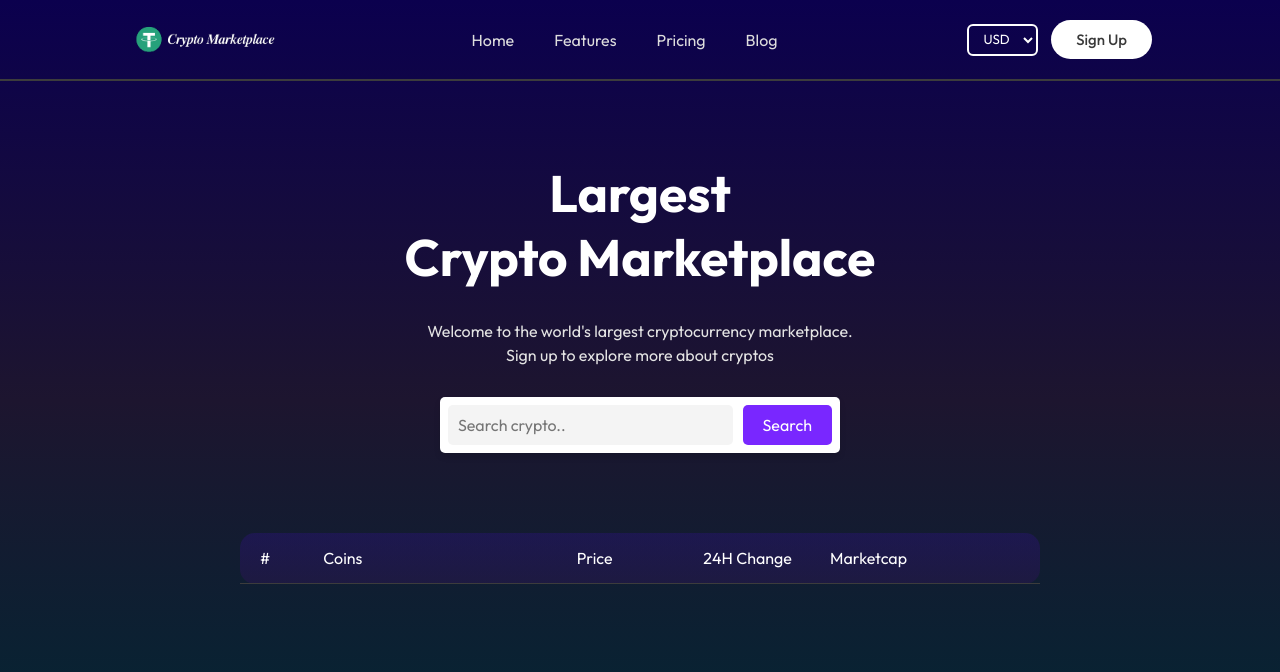
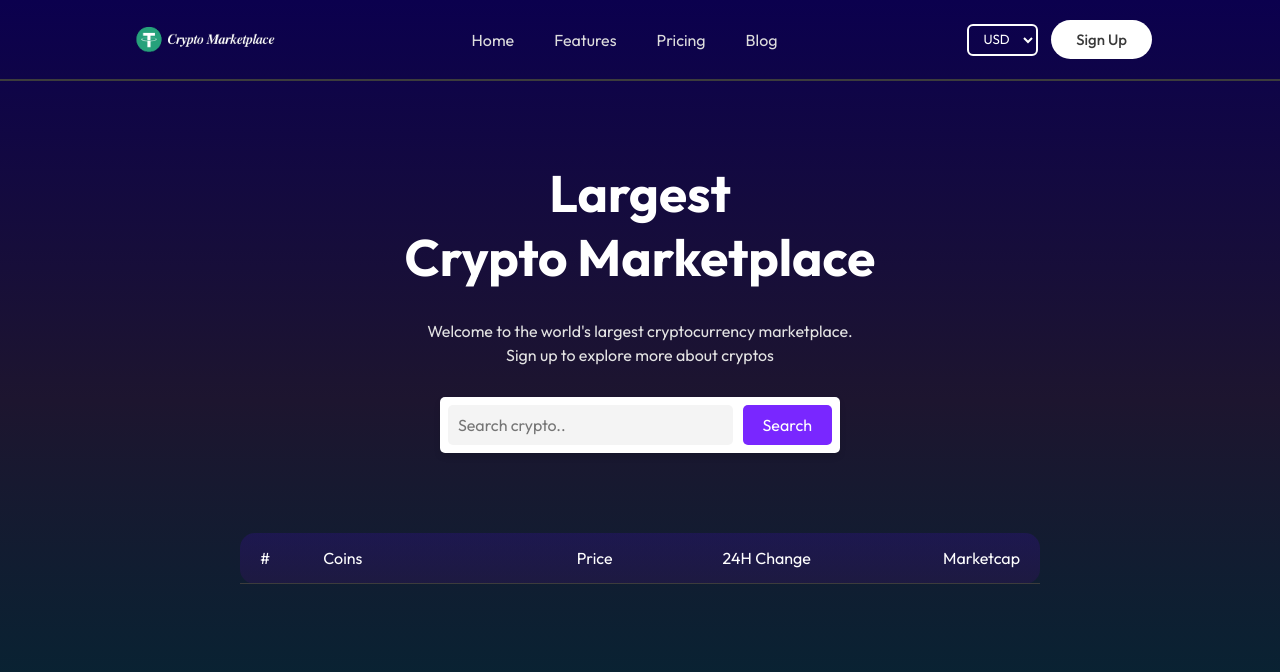
Before and after one commit to Hafeezbaig/crypto-price-tracking-app, a React (Vite) app: page / in a window 1280 px wide. Shown: the top 672 px of the page. Built offline with nearby package versions, Linux system fonts and the light colour scheme.

Commit message:
home page marketcap text aligned updated

```diff
--- a/src/pages/Home/Home.css
+++ b/src/pages/Home/Home.css
@@ -76,3 +76,7 @@
     align-items: center;
     border-bottom: 1px solid #3c3c3c;
 }
+
+.market-cap{
+    text-align: right;
+}
--- a/src/pages/Home/Home.jsx
+++ b/src/pages/Home/Home.jsx
@@ -17,8 +17,8 @@ const Home = () => {
           <p>#</p>
           <p>Coins</p>
           <p>Price</p>
-          <p>24H Change</p>
-          <p>Marketcap</p>
+          <p style={{textAlign:"center"}}>24H Change</p>
+          <p className='market-cap'>Marketcap</p>
         </div>
       </div>
     </div>
```
